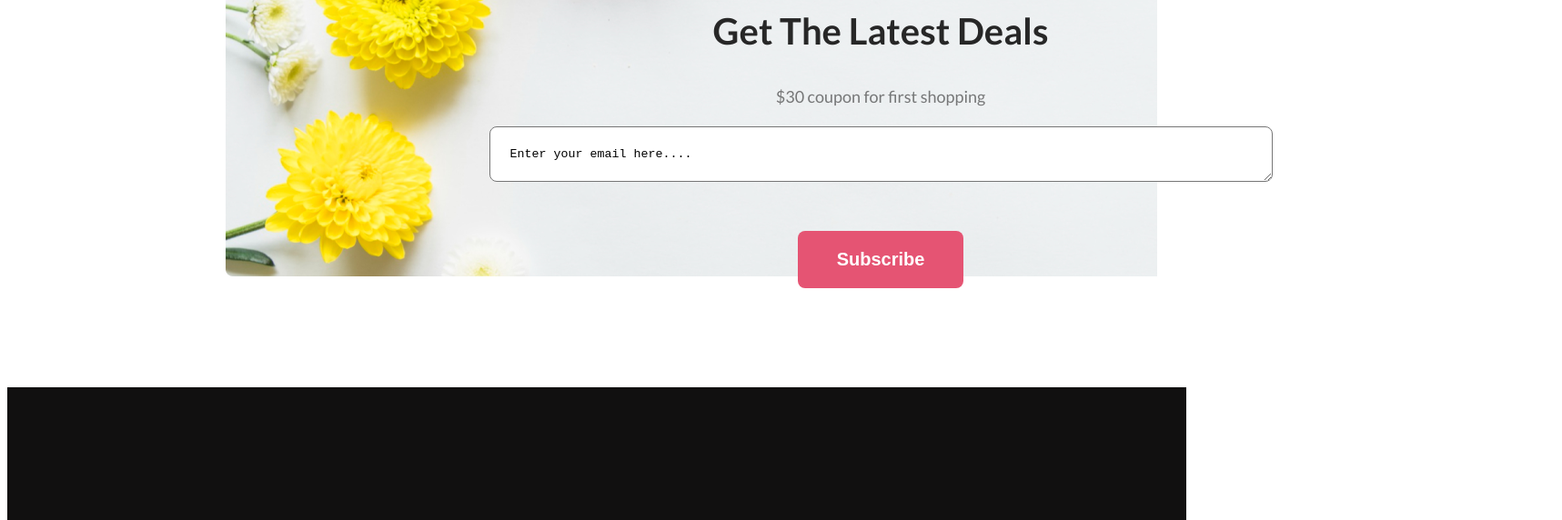
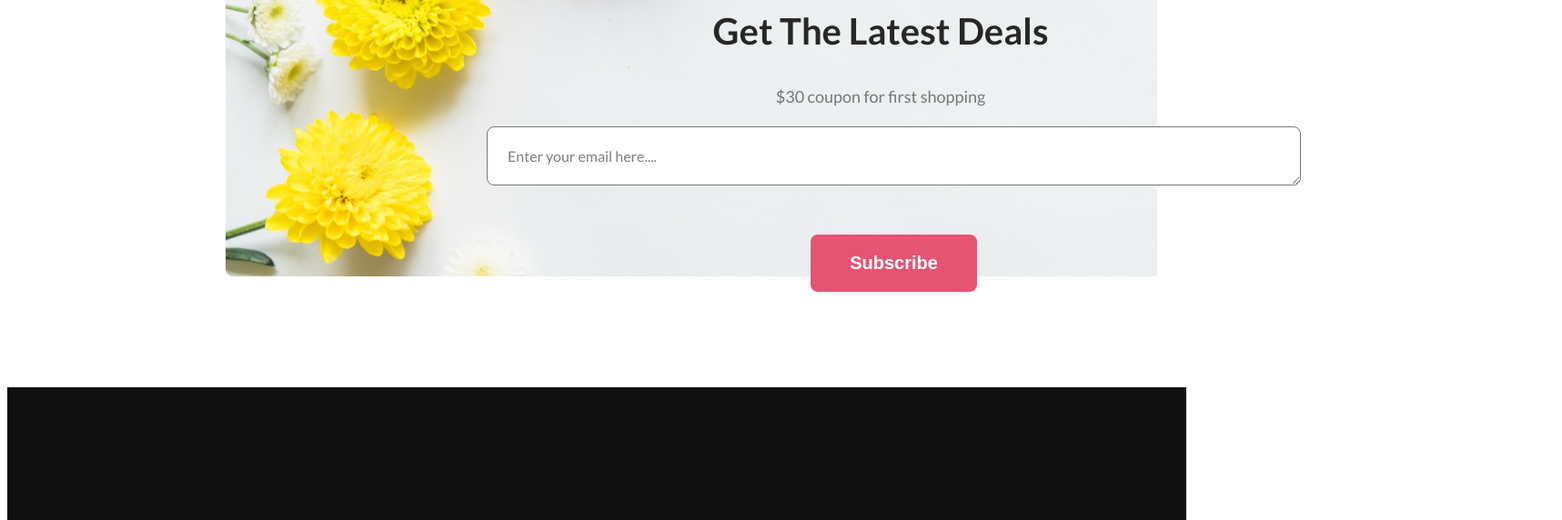
Before and after one commit to aticmahbub/flower-shop-project, a plain HTML site: page index.html in a window 1280 px wide. Shown: the part 7120-7692 px from the top of the page at 91% size, 1717 px wide, since content can reach past the window. Drawn offline with Linux system fonts and the light colour scheme.

Commit message:
finalizing

```diff
--- a/index.html
+++ b/index.html
@@ -175,7 +175,7 @@
 
     <footer>
         <div class="container-footer">
-            <h2 class="title-footer">FlowerShop</h2>
+            <h2 class="title-footer"><span class="pink">Flower</span>Shop</h2>
             <p class="description-footer">It is a long established fact that a reader will be distracted by the readable
                 content of a page when looking at its layout.</p>
             <p class="copyright-footer">@2020-2023, FlowerShop.com. All rights reserved. </p>
--- a/styles/flower_shop.css
+++ b/styles/flower_shop.css
@@ -315,7 +315,7 @@ line-height: 30px;
 }
 
 .subscribe-latest-deals-container{
-    display: block;
+    display: inline-block;
     gap: 30px;
 padding-left: 287px;
 padding-right: 287px;
@@ -328,6 +328,13 @@ padding-right: 287px;
     border-radius: 8px;
 background: #FFF;
 padding: 22px;
+color: rgba(39, 39, 39, 0.60);
+text-align: left;
+font-family: Lato;
+font-size: 16px;
+font-style: normal;
+font-weight: 400;
+line-height: normal;
 }
 
 /*footer styles*/
@@ -341,7 +348,7 @@ padding: 22px;
 
 .title-footer{
     text-align: center;
-    color: #E55473;
+    color:#FFFFFF;
 font-family: Lato;
 font-size: 48px;
 font-style: normal;
@@ -363,7 +370,7 @@ line-height: 30px;
 }
 
 .copyright-footer{
-    color: rgba(255, 255, 255, 0.40);
+    color: rgba(255, 255, 255, 0.4);
 text-align: center;
 font-family: Lato;
 font-size: 16px;
```
